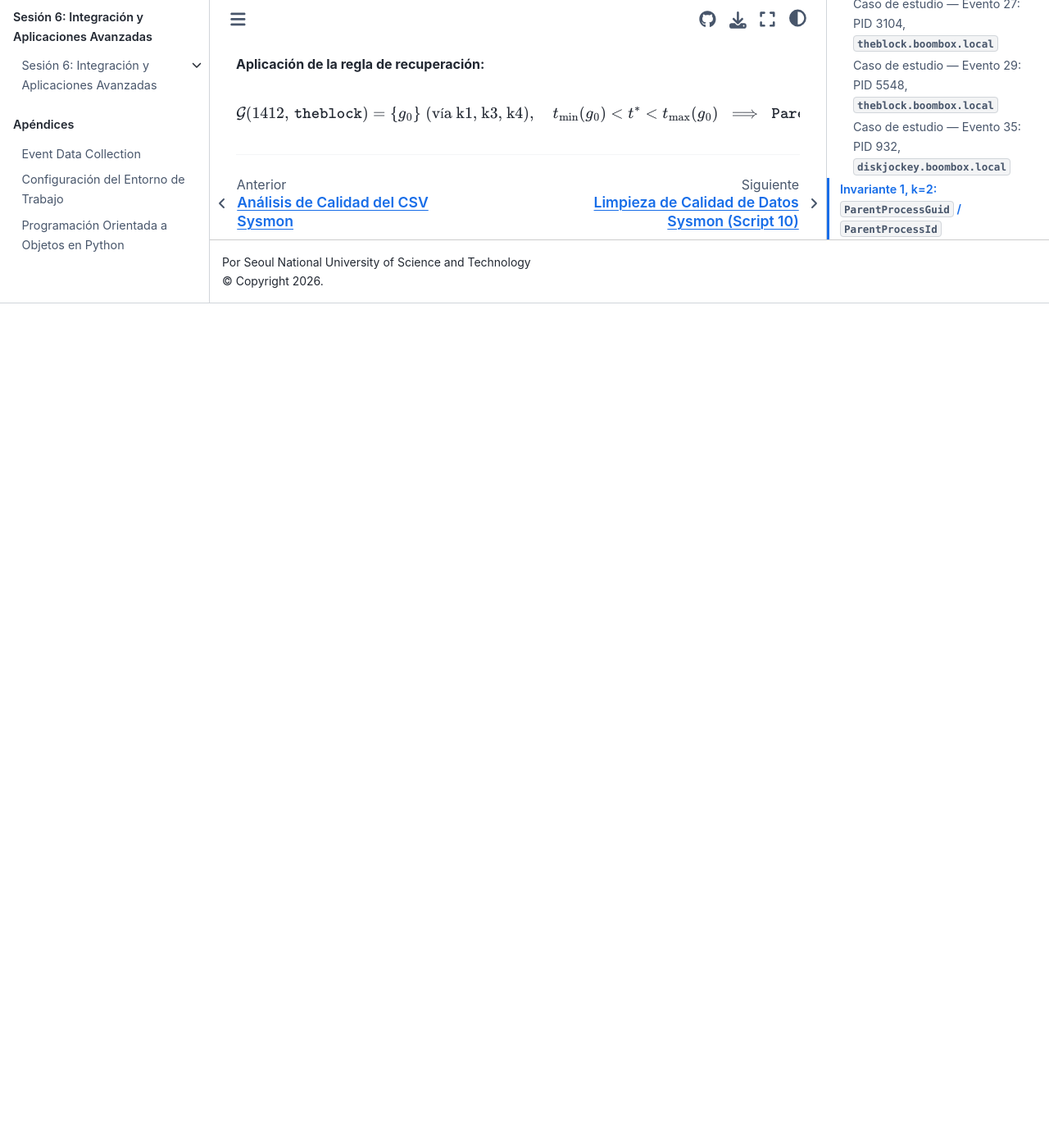
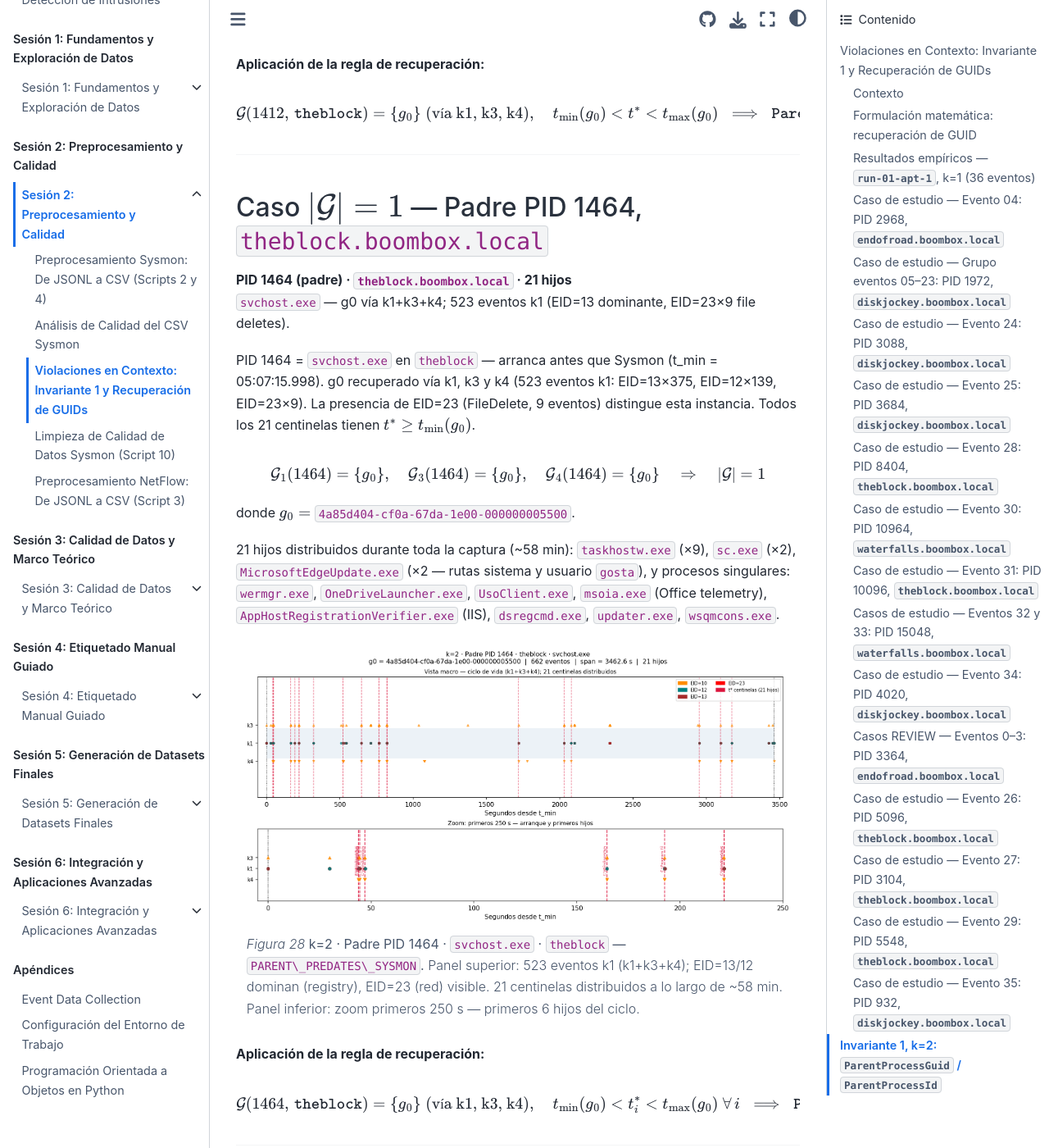
Before and after one commit to ollerenac/curso2026, a Jupyter Book: the page built from sesion-2/9-violaciones-en-contexto.md, in a window 1280 px wide and 1400 px high, scrolled down 51773 px. Shown: the whole window at 82% size. Built offline with Jupyter Book 1.0.4 settings and Sphinx 7.4.7 and the Sphinx Book theme 1.1.4, drawn with Linux system fonts in a browser that asks for light colours; before the commit the page ends 52143 px from its top, so only the background shows below that.

Commit message:
analysis(sesion-2): add k=2 REPLACE_GUID case — padre PID 1464 svchost.exe theblock
g0 vía k1+k3+k4. 21 hijos (~58 min): taskhostw ×9, sc ×2, EdgeUpdate ×2 (sistema
y usuario gosta), EID=23 file deletes. MD actualizado con figura ev_k2_tb1464_timeline.png.

Co-Authored-By: Claude Sonnet 4.6 <noreply@anthropic.com>

````diff
--- a/sesion-2/9-violaciones-en-contexto.md
+++ b/sesion-2/9-violaciones-en-contexto.md
@@ -1943,3 +1943,49 @@ t_{\min}(g_0) < t^* < t_{\max}(g_0)
 $$
 
 ---
+
+## Caso $\lvert\mathcal{G}\rvert = 1$ — Padre PID 1464, `theblock.boombox.local`
+
+**PID 1464 (padre) · `theblock.boombox.local` · 21 hijos**
+`svchost.exe` — g0 vía k1+k3+k4; 523 eventos k1 (EID=13 dominante, EID=23×9 file deletes).
+
+PID 1464 = `svchost.exe` en `theblock` — arranca antes que Sysmon
+(t_min = 05:07:15.998). g0 recuperado vía k1, k3 y k4 (523 eventos k1:
+EID=13×375, EID=12×139, EID=23×9). La presencia de EID=23 (FileDelete, 9 eventos)
+distingue esta instancia. Todos los 21 centinelas tienen $t^* \geq t_{\min}(g_0)$.
+
+$$
+\mathcal{G}_1(1464) = \{g_0\},\quad
+\mathcal{G}_3(1464) = \{g_0\},\quad
+\mathcal{G}_4(1464) = \{g_0\}
+\quad\Rightarrow\quad \lvert\mathcal{G}\rvert = 1
+$$
+
+donde $g_0 =$ `4a85d404-cf0a-67da-1e00-000000005500`.
+
+21 hijos distribuidos durante toda la captura (~58 min): `taskhostw.exe` (×9),
+`sc.exe` (×2), `MicrosoftEdgeUpdate.exe` (×2 — rutas sistema y usuario `gosta`),
+y procesos singulares: `wermgr.exe`, `OneDriveLauncher.exe`, `UsoClient.exe`,
+`msoia.exe` (Office telemetry), `AppHostRegistrationVerifier.exe` (IIS),
+`dsregcmd.exe`, `updater.exe`, `wsqmcons.exe`.
+
+```{figure} img/ev_k2_tb1464_timeline.png
+:name: ev-k2-tb1464-timeline
+:width: 100%
+
+**k=2 · Padre PID 1464 · `svchost.exe` · `theblock` — `PARENT\_PREDATES\_SYSMON`.**
+Panel superior: 523 eventos k1 (k1+k3+k4); EID=13/12 dominan (registry), EID=23 (red)
+visible. 21 centinelas distribuidos a lo largo de ~58 min.
+Panel inferior: zoom primeros 250 s — primeros 6 hijos del ciclo.
+```
+
+**Aplicación de la regla de recuperación:**
+
+$$
+\mathcal{G}(1464,\,\texttt{theblock}) = \{g_0\}\;(\text{vía k1, k3, k4}),\quad
+t_{\min}(g_0) < t^*_i < t_{\max}(g_0)\;\forall\,i
+\;\implies\; \texttt{ParentProcessGuid} \leftarrow g_0 \quad
+[\texttt{PARENT\_PREDATES\_SYSMON}]
+$$
+
+---
````
Also changed, not shown: sesion-2/img/ev_k2_tb1464_timeline.png (added), 1 other file.
